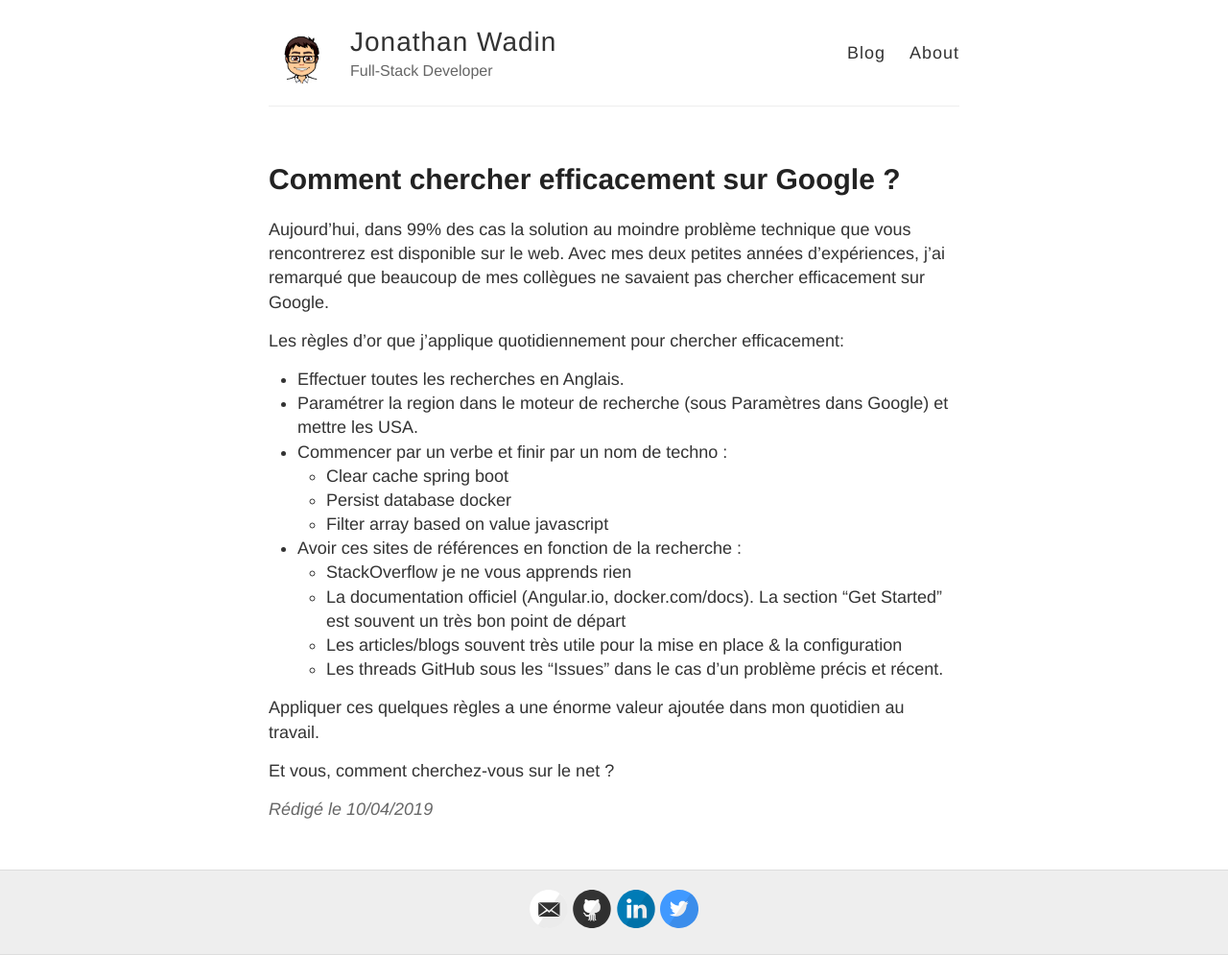
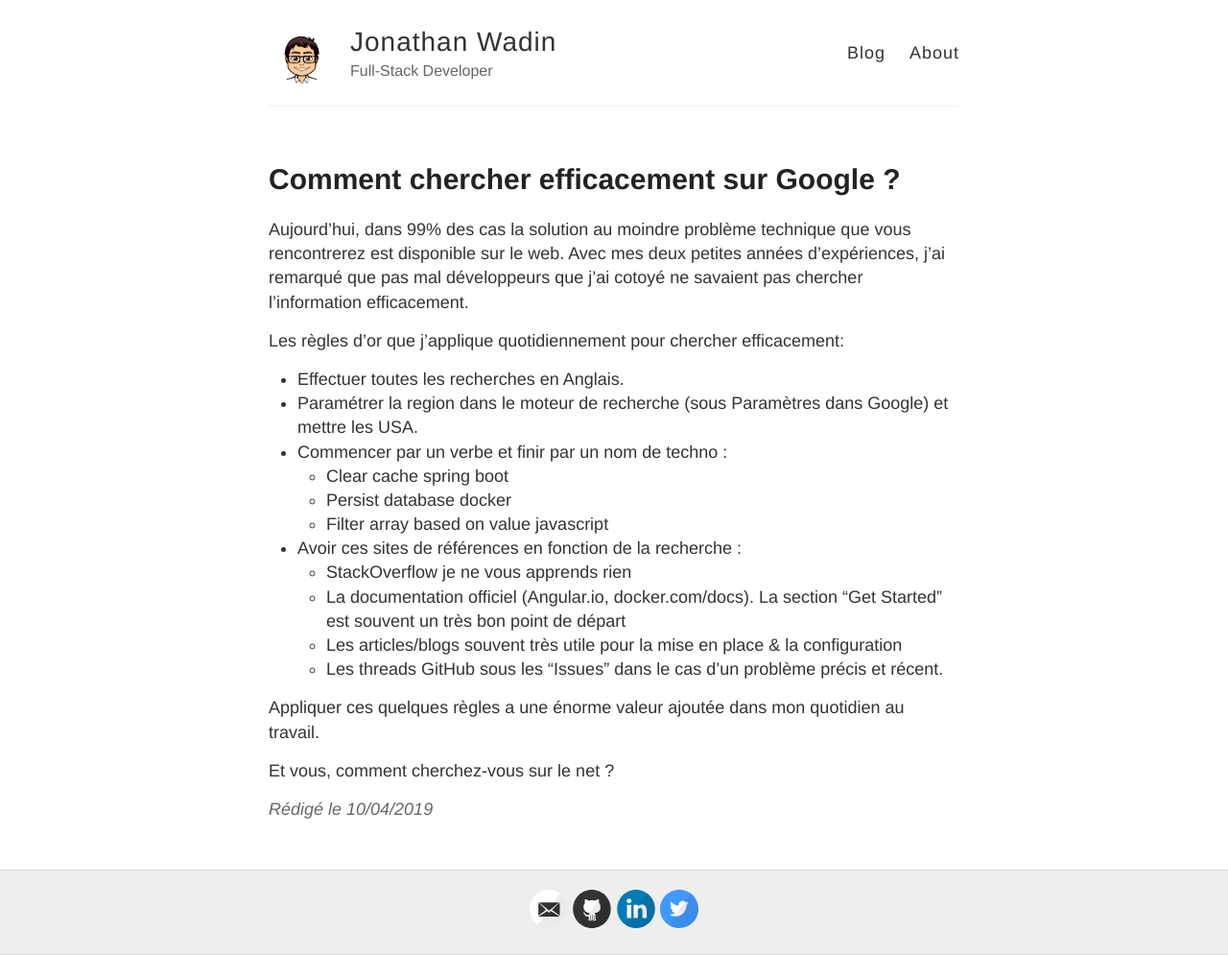
Before and after one commit to wadinj/wadinj.github.io, a Jekyll site: the page built from _posts/2019-4-10-comment-chercher-sur-google.md, in a window 1280 px wide. Shown: the whole page at 96% size. Built offline with Jekyll 4.4.1, drawn with Linux system fonts in a browser that asks for light colours; comment, search, counter and statistics services are not loaded.

Commit message:
(fix) re-structuring

```diff
--- a/_posts/2019-4-10-comment-chercher-sur-google.md
+++ b/_posts/2019-4-10-comment-chercher-sur-google.md
@@ -4,7 +4,7 @@ title: Comment chercher efficacement sur Google ?
 comments: true
 ---
 
-Aujourd'hui, dans 99% des cas la solution au moindre problème technique que vous rencontrerez est disponible sur le web. Avec mes deux petites années d'expériences, j'ai remarqué que beaucoup de mes collègues ne savaient pas chercher efficacement sur Google.
+Aujourd'hui, dans 99% des cas la solution au moindre problème technique que vous rencontrerez est disponible sur le web. Avec mes deux petites années d'expériences, j'ai remarqué que pas mal développeurs que j'ai cotoyé ne savaient pas chercher l'information efficacement.
 
 Les règles d'or que j'applique quotidiennement pour chercher efficacement:
 
```
